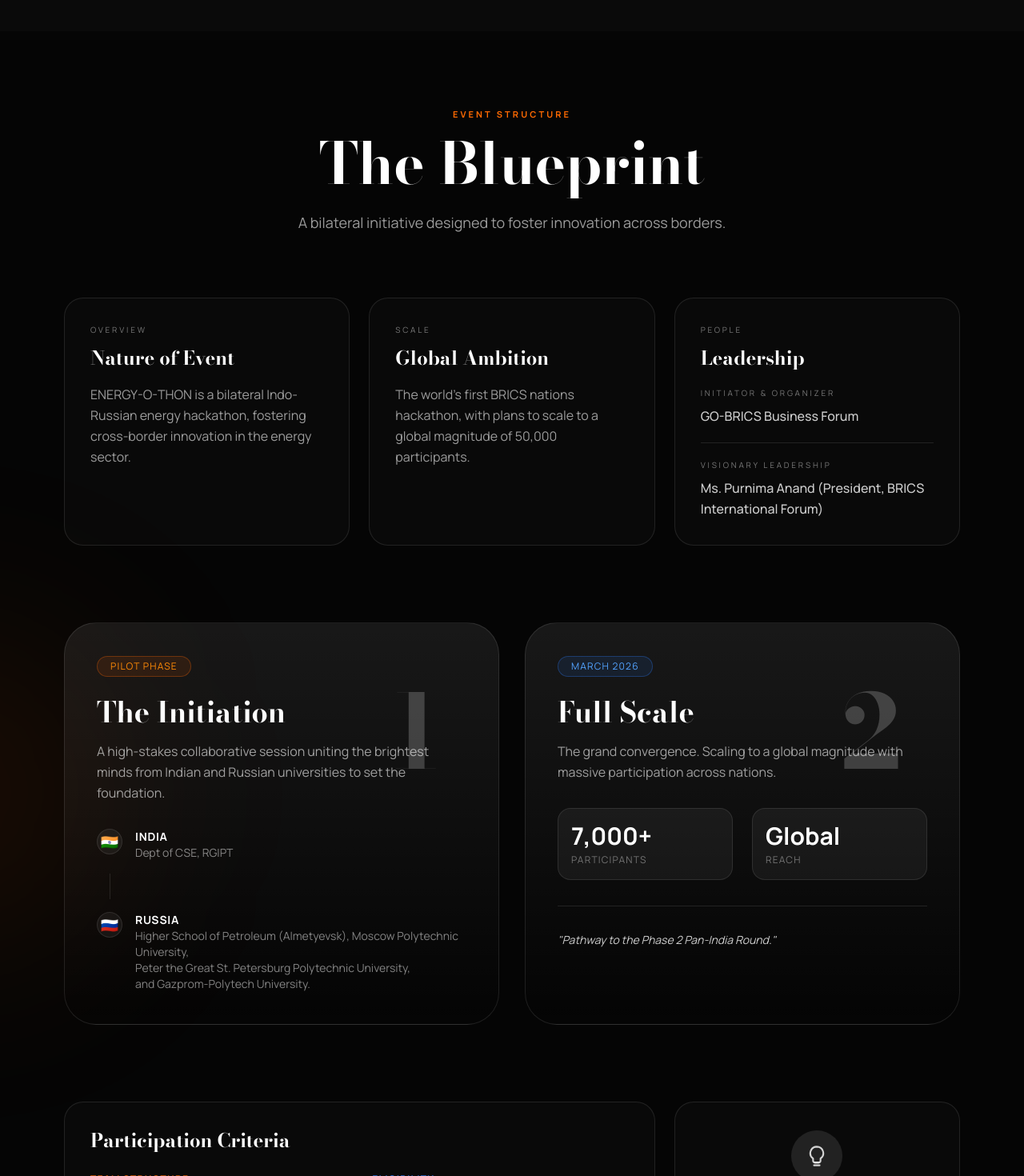
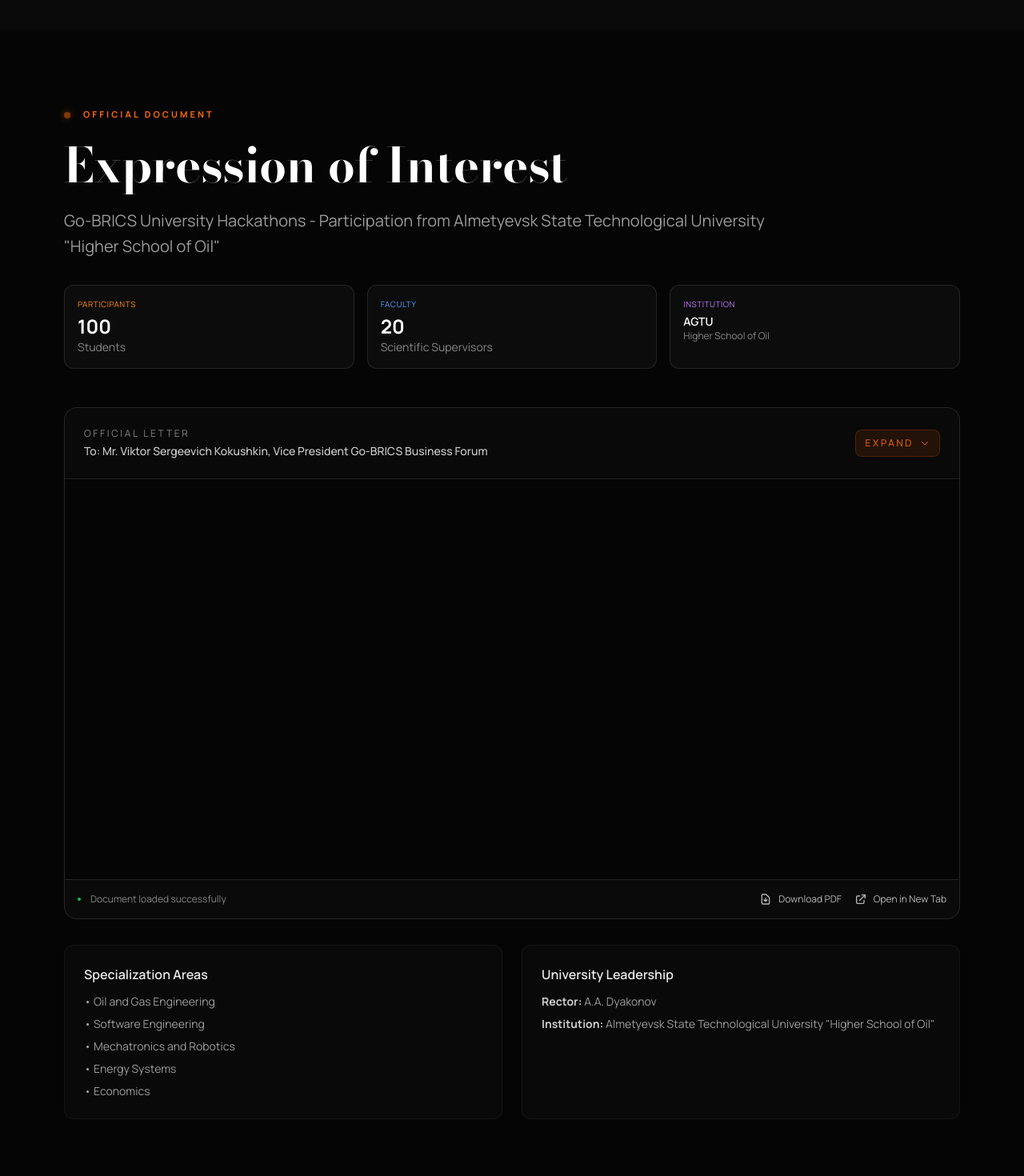
Before and after one commit to Shubh6665/IndoRussia-Hackathon, a Next.js app: page / in a window 1280 px wide. Shown: the part 1700-3170 px from the top of the page at 80% size. Built offline with nearby package versions, Linux system fonts and the light colour scheme.

Commit message:
pdf viewer and manifesto.tsx update

```diff
--- a/app/page.tsx
+++ b/app/page.tsx
@@ -2,6 +2,7 @@
 import Navbar from "@/components/Navbar";
 import EventDetails from "@/components/EventDetails";
 import Manifesto from "@/components/Manifesto";
+import PDFViewer from "@/components/PDFViewer";
 import Tracks from "@/components/Tracks";
 import { TiltCard } from "@/components/ui/tilt-card";
 import VenueDetails from "@/components/VenueDetails";
@@ -15,6 +16,7 @@
 
       <Hero />
       <Manifesto />
+      <PDFViewer />
       <EventDetails />
        <Tracks />
 
--- a/components/Manifesto.tsx
+++ b/components/Manifesto.tsx
@@ -96,7 +96,7 @@
             <TiltCard className="relative p-1 rounded-full md:rounded-[2rem] bg-black overflow-hidden">
               <div className="relative w-[200px] h-[200px] md:w-[380px] md:h-[480px] rounded-full md:rounded-[1.8rem] overflow-hidden bg-black/50 transition-all duration-700 ease-in-out">
                 <Image
-                  src="/Purnima.png"
+                  src="/purnima_mam.jpeg"
                   alt="Ms. Purnima Anand"
                   fill
                   className="object-cover object-top"
--- /dev/null
+++ b/components/PDFViewer.tsx
@@ -0,0 +1,163 @@
+"use client";
+
+import { useState, useRef } from "react";
+import { TiltCard } from "@/components/ui/tilt-card";
+
+export default function PDFViewer() {
+  const [isExpanded, setIsExpanded] = useState(false);
+  const containerRef = useRef<HTMLDivElement>(null);
+
+  const handleExpandToggle = () => {
+    setIsExpanded(!isExpanded);
+
+    if (!isExpanded) {
+      // Scroll to PDF viewer when expanding
+      setTimeout(() => {
+        containerRef.current?.scrollIntoView({
+          behavior: 'smooth',
+          block: 'start'
+        });
+      }, 100);
+    }
+  };
+
+  return (
+    <section ref={containerRef} className="py-24 px-6 md:px-20 bg-[#050505]">
+      <div className="max-w-6xl mx-auto">
+
+        {/* Header */}
+        <div className="mb-12">
+          <div className="flex items-center gap-4 mb-6">
+            <div className="h-2 w-2 rounded-full bg-orange-500 animate-pulse shadow-[0_0_8px_rgba(249,115,22,0.8)]" />
+            <p className="text-[11px] uppercase tracking-[0.28em] text-orange-500 font-bold">Official Document</p>
+          </div>
+
+          <h2 className="text-4xl md:text-6xl font-serif font-bold text-white mb-6">
+            Expression of Interest
+          </h2>
+
+          <p className="text-white/60 text-lg md:text-xl max-w-4xl leading-8 mb-8">
+            Go-BRICS University Hackathons - Participation from Almetyevsk State Technological University "Higher School of Oil"
+          </p>
+
+          {/* Key Details */}
+          <div className="grid grid-cols-1 md:grid-cols-3 gap-4 mb-8">
+            <div className="bg-white/[0.03] border border-white/10 rounded-xl p-4">
+              <p className="text-[10px] uppercase text-orange-400 mb-1 tracking-wider">Participants</p>
+              <p className="text-white text-2xl font-bold">100</p>
+              <p className="text-white/50 text-sm">Students</p>
+            </div>
+            <div className="bg-white/[0.03] border border-white/10 rounded-xl p-4">
+              <p className="text-[10px] uppercase text-blue-400 mb-1 tracking-wider">Faculty</p>
+              <p className="text-white text-2xl font-bold">20</p>
+              <p className="text-white/50 text-sm">Scientific Supervisors</p>
+            </div>
+            <div className="bg-white/[0.03] border border-white/10 rounded-xl p-4">
+              <p className="text-[10px] uppercase text-purple-400 mb-1 tracking-wider">Institution</p>
+              <p className="text-white text-sm font-semibold">AGTU</p>
+              <p className="text-white/50 text-xs">Higher School of Oil</p>
+            </div>
+          </div>
+        </div>
+
+        {/* PDF Container */}
+        <TiltCard className="rounded-2xl border border-white/10 bg-white/[0.03] overflow-hidden group hover:border-white/20 transition-all">
+          <div className="absolute inset-0 pointer-events-none bg-gradient-to-br from-orange-500/10 via-transparent to-transparent opacity-0 group-hover:opacity-100 transition-opacity" />
+
+          {/* PDF Header */}
+          <div className="p-6 border-b border-white/10 flex items-center justify-between bg-black/20">
+            <div>
+              <p className="text-xs uppercase tracking-[0.22em] text-white/50">Official Letter</p>
+              <p className="mt-1 text-white/80 text-sm font-medium">To: Mr. Viktor Sergeevich Kokushkin, Vice President Go-BRICS Business Forum</p>
+            </div>
+
+            <button
+              onClick={handleExpandToggle}
+              className="text-xs uppercase tracking-[0.22em] text-orange-500 hover:text-orange-400 transition flex items-center gap-2 px-3 py-2 rounded-lg bg-orange-500/10 hover:bg-orange-500/20 border border-orange-500/20"
+            >
+              <span>{isExpanded ? 'Minimize' : 'Expand'}</span>
+              <svg
+                className={`w-3 h-3 transition-transform ${isExpanded ? 'rotate-180' : ''}`}
+                fill="none"
+                stroke="currentColor"
+                viewBox="0 0 24 24"
+              >
+                <path strokeLinecap="round" strokeLinejoin="round" strokeWidth={2} d="M19 9l-7 7-7-7" />
+              </svg>
+            </button>
+          </div>
+
+          {/* PDF Embed */}
+          <div className={`bg-white/5 transition-all duration-500 ease-in-out ${
+            isExpanded ? 'h-[800px] md:h-[1000px]' : 'h-[400px] md:h-[500px]'
+          }`}>
+            <iframe
+              src="/russia.pdf#view=FitH"
+              title="Expression of Interest - Go-BRICS University Hackathons"
+              className="w-full h-full border-0"
+              loading="lazy"
+              style={{
+                backgroundColor: '#f8f9fa'
+              }}
+            />
+          </div>
+
+          {/* PDF Footer */}
+          <div className="p-4 border-t border-white/10 bg-black/10 flex items-center justify-between text-xs">
+            <div className="flex items-center gap-3">
+              <div className="h-1 w-1 rounded-full bg-green-500" />
+              <span className="text-white/50">Document loaded successfully</span>
+            </div>
+
+            <div className="flex items-center gap-4">
+              <a
+                href="/russia.pdf"
+                download="Expression_of_Interest_Go_BRICS_Hackathon.pdf"
+                className="text-white/70 hover:text-white transition flex items-center gap-2"
+              >
+                <svg className="w-4 h-4" fill="none" stroke="currentColor" viewBox="0 0 24 24">
+                  <path strokeLinecap="round" strokeLinejoin="round" strokeWidth={2} d="M12 10v6m0 0l-3-3m3 3l3-3m2 8H7a2 2 0 01-2-2V5a2 2 0 012-2h5.586a1 1 0 01.707.293l5.414 5.414a1 1 0 01.293.707V19a2 2 0 01-2 2z" />
+                </svg>
+                <span>Download PDF</span>
+              </a>
+
+              <a
+                href="/russia.pdf"
+                target="_blank"
+                rel="noopener noreferrer"
+                className="text-white/70 hover:text-white transition flex items-center gap-2"
+              >
+                <svg className="w-4 h-4" fill="none" stroke="currentColor" viewBox="0 0 24 24">
+                  <path strokeLinecap="round" strokeLinejoin="round" strokeWidth={2} d="M10 6H6a2 2 0 00-2 2v10a2 2 0 002 2h10a2 2 0 002-2v-4M14 4h6m0 0v6m0-6L10 14" />
+                </svg>
+                <span>Open in New Tab</span>
+              </a>
+            </div>
+          </div>
+        </TiltCard>
+
+        {/* Additional Context */}
+        <div className="mt-8 grid grid-cols-1 md:grid-cols-2 gap-6">
+          <div className="bg-white/[0.02] border border-white/5 rounded-xl p-6">
+            <h3 className="text-white/90 font-semibold mb-3">Specialization Areas</h3>
+            <ul className="text-white/60 text-sm space-y-2">
+              <li>• Oil and Gas Engineering</li>
+              <li>• Software Engineering</li>
+              <li>• Mechatronics and Robotics</li>
+              <li>• Energy Systems</li>
+              <li>• Economics</li>
+            </ul>
+          </div>
+
+          <div className="bg-white/[0.02] border border-white/5 rounded-xl p-6">
+            <h3 className="text-white/90 font-semibold mb-3">University Leadership</h3>
+            <div className="text-white/60 text-sm">
+              <p className="mb-2"><strong className="text-white/80">Rector:</strong> A.A. Dyakonov</p>
+              <p><strong className="text-white/80">Institution:</strong> Almetyevsk State Technological University "Higher School of Oil"</p>
+            </div>
+          </div>
+        </div>
+      </div>
+    </section>
+  );
+}
```
Also changed, not shown: public/purnima_mam.jpeg (added), 1 other file (tests, documents, lock files or other folders).
